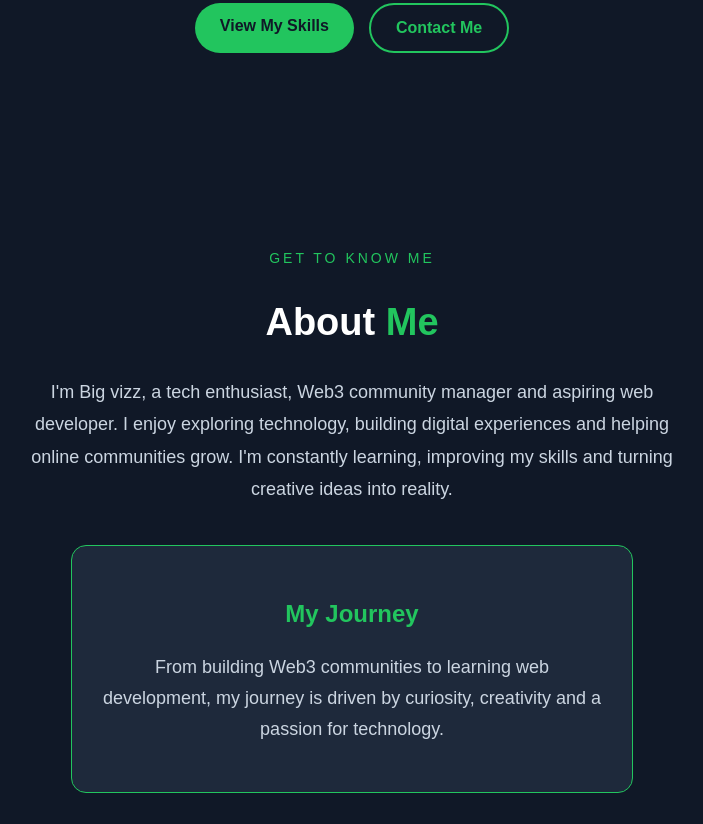
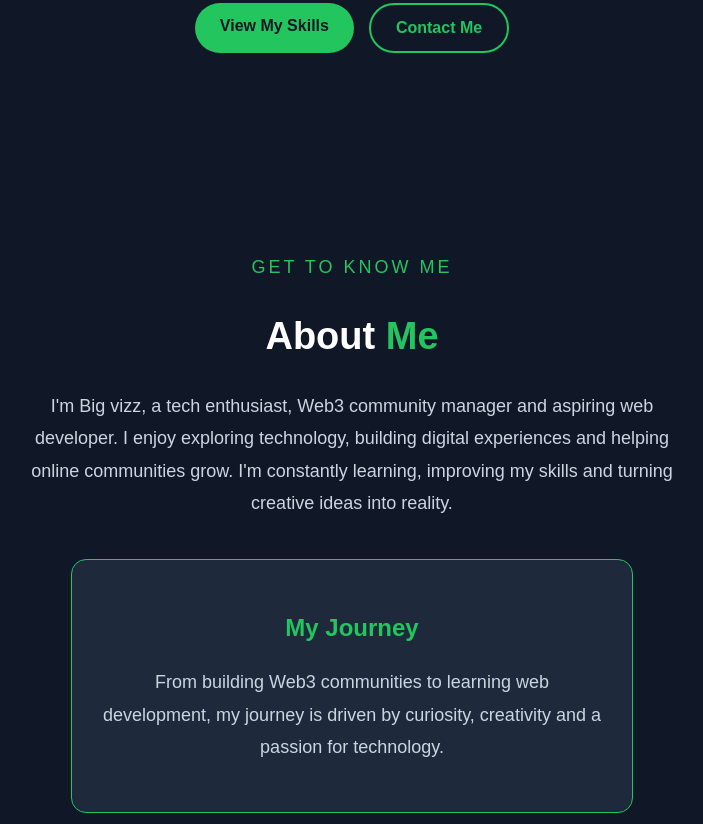
Before and after one commit to Bigvizz01/Bigvizz-portfolio, a plain HTML site: page index.html in a window 1280 px wide. Shown: the part 916-1740 px from the top of the page, without its empty margins (288-991 px from the left). Drawn offline with Linux system fonts and the light colour scheme.

Commit message:
Implement tablet and desktop responsiveness for #about
Added media query for tablet and desktop responsiveness in the #about section.

```diff
--- a/style.css
+++ b/style.css
@@ -843,3 +843,26 @@ footer p {
   }
 
 }
+/* TABLET AND DESKTOP RESPONSIVENESS */
+
+@media (min-width: 769px) {
+
+  #about {
+
+    max-width: 1000px;
+
+    margin: auto;
+
+    padding: 80px 40px;
+
+  }
+
+  #about p {
+
+    font-size: 18px;
+
+    line-height: 1.8;
+
+  }
+
+}
```
